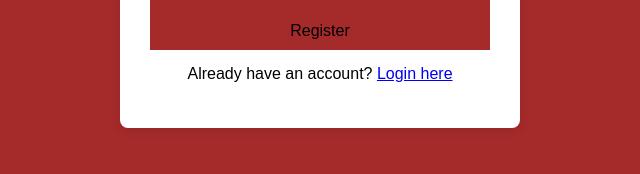
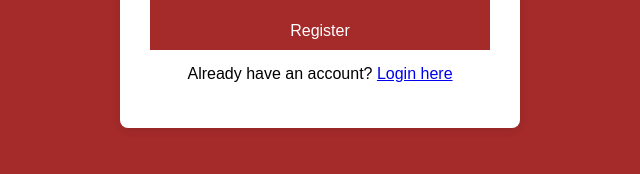
Before and after one commit to officilayushkashyap/Student-Login-and-Dashboard-System, a plain HTML site: page Register.html in a window 1280 px wide. Shown: the part 1177-1351 px from the top of the page, 320-960 px from the left. Drawn offline with Linux system fonts and the light colour scheme.

Commit message:
Register.html

```diff
--- a/Register.html
+++ b/Register.html
@@ -23,7 +23,8 @@
             <form action="#" method="post" id="registerForm" aria-labelledby="registerFormTitle">
                 <div class="form-group">
                     <label for="name">Name</label>
-                    <input type="text" id="name" name="name" placeholder="Enter Your Name" required aria-required="true">
+                    <input type="text" id="name" name="name" placeholder="Enter Your Name" required
+                        aria-required="true">
                 </div>
                 <div class="form-group">
                     <label for="course">Course</label>
@@ -47,22 +48,26 @@
                 </div>
                 <div class="form-group">
                     <label for="rollNo">Roll No.</label>
-                    <input type="number" id="rollNo" name="rollNo" placeholder="Enter Your Roll No." required aria-required="true">
+                    <input type="number" id="rollNo" name="rollNo" placeholder="Enter Your Roll No." required
+                        aria-required="true">
                 </div>
                 <div class="form-group">
                     <label for="mobile">Mobile No.</label>
-                    <input type="tel" id="mobile" name="mobile" placeholder="Enter Your Mobile No." pattern="\d{10}" required aria-required="true">
+                    <input type="tel" id="mobile" name="mobile" placeholder="Enter Your Mobile No." pattern="\d{10}"
+                        required aria-required="true">
                 </div>
                 <div class="form-group">
                     <label for="email">E-mail</label>
-                    <input type="email" id="email" name="email" placeholder="Enter Your E-mail" required aria-required="true">
+                    <input type="email" id="email" name="email" placeholder="Enter Your E-mail" required
+                        aria-required="true">
                 </div>
                 <div class="form-group">
                     <label for="password">Password</label>
-                    <input type="password" id="password" name="password" placeholder="Enter Your Password" required aria-required="true">
+                    <input type="password" id="password" name="password" placeholder="Enter Your Password" required
+                        aria-required="true">
                 </div>
                 <div class="error-message" id="errorMessage" style="display:none;"></div>
-                <button type="submit"><a class="submit" href="login.html">Register</a></button>
+                <button type="submit">Register</button>
             </form>
             <p class="redirect">Already have an account? <a class="click" href="login.html">Login here</a></p>
         </div>
```
